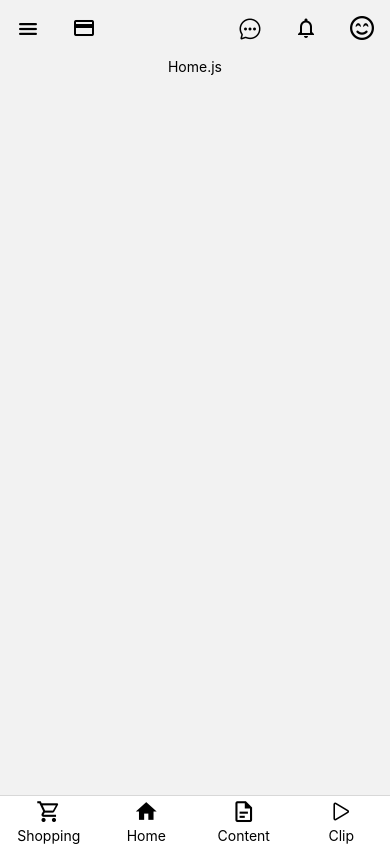
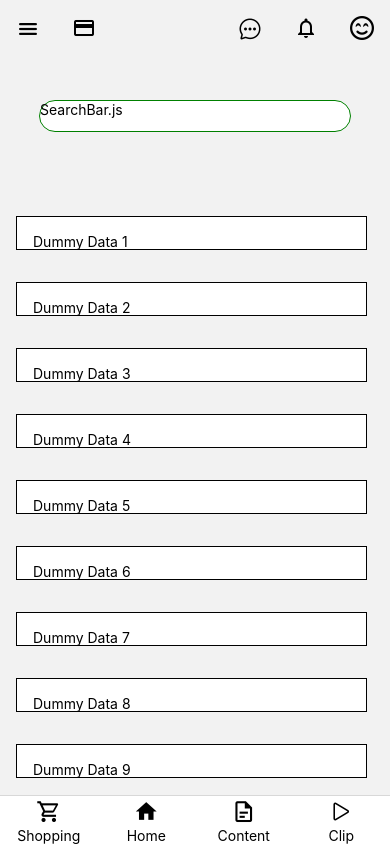
Before and after one commit to hyoungphi/naver_clone_rn, a React Native app: screen /Home in a window 390 px wide. Built offline with nearby package versions, Linux system fonts and the light colour scheme.

Commit message:
Update Home.js

```diff
--- a/src/components/DefaultWrapper.js
+++ b/src/components/DefaultWrapper.js
@@ -1,9 +1,15 @@
-import { View } from 'react-native';
+import { StyleSheet, View } from 'react-native';
 
 export default function DefaultWrapper({ children }) {
   return (
-    <View >
+    <View style={styles.container}>
       {children}
     </View>
   );
 }
+
+const styles = StyleSheet.create({
+  container: {
+    flex: 1,
+  },
+});
--- a/src/components/IconButton.js
+++ b/src/components/IconButton.js
@@ -1,4 +1,4 @@
-import { StyleSheet, View, TouchableOpacity } from 'react-native';
+import { StyleSheet, View, TouchableOpacity, Pressable } from 'react-native';
 
 
 export default function IconButton({ icon, onPress, style }) {
@@ -8,9 +8,9 @@ export default function IconButton({ icon, onPress, style }) {
   }
 
   return (
-    <TouchableOpacity style={_style} onPress={onPress}>
+    <Pressable style={_style} onPress={onPress}>
       {icon}
-    </TouchableOpacity>
+    </Pressable>
   );
 }
 
--- a/src/screens/home/Home.js
+++ b/src/screens/home/Home.js
@@ -1,14 +1,125 @@
-import { View, Text, StatusBar } from 'react-native';
-import DefaultWrapper from 'src/components/DefaultWrapper';
+import React, { useRef, useState } from 'react';
+import { Text, StyleSheet, View, Animated, Pressable } from 'react-native';
+import DefaultWrapper from '@components/DefaultWrapper';
 import HomeHeader from './components/HomeHeader';
+import Icon from '@assets/icons/Icon';
+import SearchBar from './components/SearchBar';
+
+const SHOW_HEADER_SCROLL_OFFSET = 10;
+const HEADER_ANIMATION_DURATION = 200;
+const SEARCH_BAR_TOP = 100;
+const FlatListTop = SEARCH_BAR_TOP + 100;
+
 export default function Home() {
+
+
+    const scrollY = useRef(new Animated.Value(0)).current;
+    const flatListRef = React.useRef();
+    const [headerOpacity, setHeaderOpacity] = useState(new Animated.Value(1));
+    const [isSearchBarRound, setIsSearchBarRound] = useState(true);
+    const [isScrollToTop, setIsScrollToTop] = useState(false);
+    const searchBarTop = scrollY.interpolate({
+        inputRange: [0, SEARCH_BAR_TOP],
+        outputRange: [SEARCH_BAR_TOP, 0],
+        extrapolate: 'clamp'
+    });
+
+    const handleScroll = (event) => {
+        const yOffset = event.nativeEvent.contentOffset.y;
+        if (yOffset > SHOW_HEADER_SCROLL_OFFSET && headerOpacity._value === 1) {
+            Animated.timing(headerOpacity, {
+                toValue: 0,
+                duration: HEADER_ANIMATION_DURATION,
+                useNativeDriver: false,
+            }).start();
+        }
+        if (yOffset < SHOW_HEADER_SCROLL_OFFSET && headerOpacity._value === 0) {
+            Animated.timing(headerOpacity, {
+                toValue: 1,
+                duration: HEADER_ANIMATION_DURATION,
+                useNativeDriver: false,
+            }).start();
+        }
+        if (yOffset > SEARCH_BAR_TOP) {
+            setIsSearchBarRound(false);
+        }
+        else {
+            setIsSearchBarRound(true);
+        }
+        if (yOffset > 0) {
+            setIsScrollToTop(true);
+        }
+        else {
+            setIsScrollToTop(false);
+        }
+    }
+    const scrollToTop = () => {
+        flatListRef.current.scrollToOffset({ animated: false, offset: 0 });
+    }
+
     return (
         <DefaultWrapper>
-            <View style={{ flex: 1, justifyContent: 'center', alignItems: 'center' }}>
+
+            <Animated.FlatList
+                onScroll={Animated.event(
+                    [{ nativeEvent: { contentOffset: { y: scrollY } } }],
+                    {
+                        useNativeDriver: false,
+                        listener: handleScroll
+                    }
+                )}
+                ref={flatListRef}
+                data={[...Array(20)]}
+                renderItem={({ item, index }) => {
+                    if (index === 0) {
+                        return <View style={styles.gap} />
+                    }
+                    return <Text style={styles.dummy} key={index}>Dummy Data {index}</Text>
+                }}
+                keyExtractor={(item, index) => index.toString()}
+            />
+            <Animated.View style={{ top: searchBarTop, ...styles.searchBar }}>
+                <SearchBar isRound={isSearchBarRound} />
+            </Animated.View>
+            <Animated.View style={{ opacity: headerOpacity, ...styles.header }}>
                 <HomeHeader />
-                <Text>Home.js</Text>
-                <StatusBar style="auto" />
-            </View>
-        </DefaultWrapper>
+            </Animated.View>
+            <Pressable
+                style={styles.scrollToTop}
+                onPress={scrollToTop}
+            >
+                {isScrollToTop ? <Icon name='arrow-up' /> : null}
+            </Pressable>
+        </DefaultWrapper >
     );
 }
+
+const styles = StyleSheet.create({
+    header: {
+        position: 'absolute',
+        width: '100vw',
+    },
+    gap: {
+        height: FlatListTop,
+        flexDirection: 'column-reverse',
+    },
+    searchBar: {
+        position: 'absolute', width: '100vw', alignItems: 'center'
+    },
+    scrollToTop: {
+        position: 'absolute',
+        bottom: '1rem',
+        right: '1rem',
+        backgroundColor: 'white',
+        borderRadius: '50%',
+    },
+    dummy: {
+        width: '90%',
+        height: '2rem',
+        borderWidth: 1,
+        backgroundColor: 'white',
+        margin: '1rem',
+        padding: '1rem',
+
+    },
+});
--- a/src/screens/home/components/HomeHeader.js
+++ b/src/screens/home/components/HomeHeader.js
@@ -32,6 +32,7 @@ function RightComponent() {
 
 const styles = StyleSheet.create({
   header: {
+    display: 'flex',
     flexDirection: 'row',
     justifyContent: 'space-between',
     width: '100%',
--- /dev/null
+++ b/src/screens/home/components/SearchBar.js
@@ -0,0 +1,44 @@
+import { useEffect, useRef, } from 'react';
+import { StyleSheet, Text, Animated, Dimensions, } from 'react-native';
+
+const ANIMATION_DURATION = 100;
+
+export default function SearchBar({ isRound }) {
+
+  const borderRadius = useRef(new Animated.Value(isRound ? 25 : 0)).current;
+  const width = useRef(new Animated.Value(isRound ? Dimensions.get('window').width * 0.8 : Dimensions.get('window').width)).current;
+
+  useEffect(() => {
+    Animated.timing(borderRadius, {
+      toValue: isRound ? 25 : 0,
+      duration: ANIMATION_DURATION,
+      useNativeDriver: false,
+    }).start();
+    Animated.timing(width, {
+      toValue: isRound ? Dimensions.get('window').width * 0.8 : Dimensions.get('window').width,
+      duration: ANIMATION_DURATION,
+      useNativeDriver: false,
+    }).start();
+  }, [isRound]);
+
+
+  const animatedStyles = {
+    borderRadius,
+    width: width,
+  };
+
+  return (
+    <Animated.View style={{ ...animatedStyles, ...styles.searchBar }}>
+      <Text>SearchBar.js</Text>
+    </Animated.View>
+  );
+}
+
+const styles = StyleSheet.create({
+  searchBar: {
+    height: '2rem',
+    borderWidth: 1,
+    borderColor: 'green',
+    backgroundColor: 'white',
+  },
+});
```
Also changed, not shown: src/screens/home/components/SearchBarFlat.js (deleted, +0 -20 lines), src/screens/home/components/SearchBarRound.js (deleted, +0 -22 lines).
